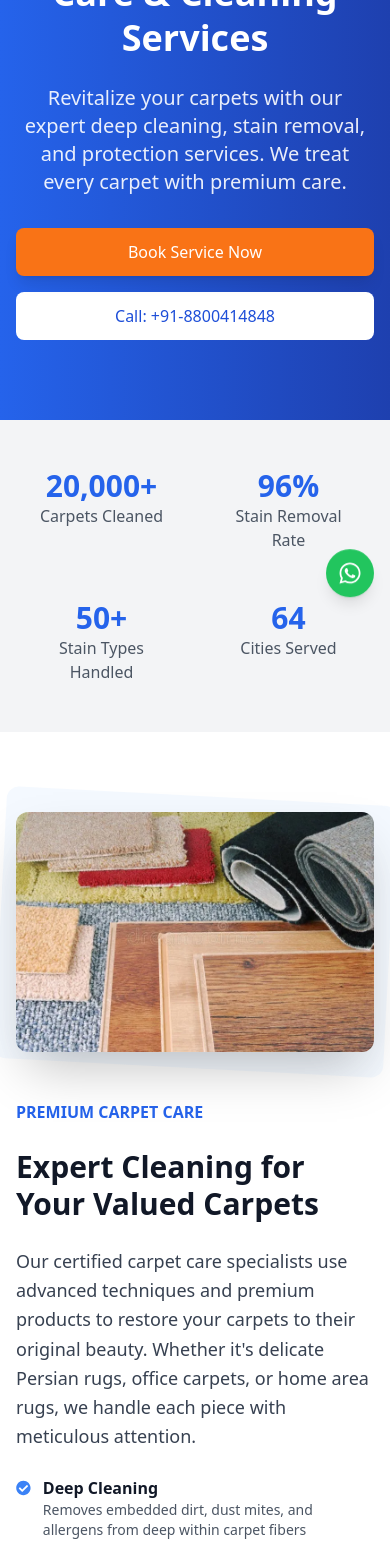
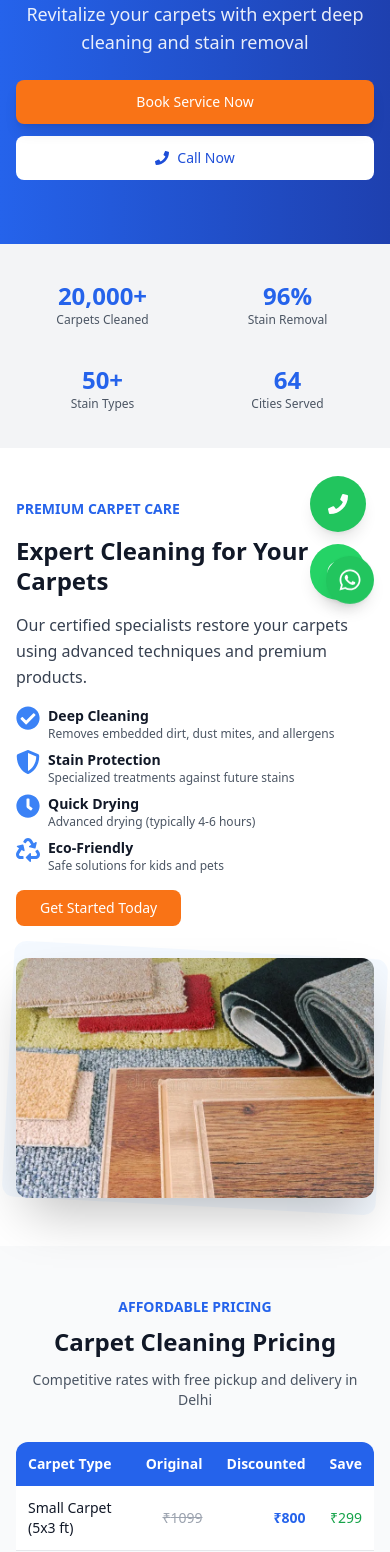
Before and after one commit to prabhakar442/wearwiselysitereact77.0, a React (Vite) app: page /carpet-cleaning in a window 390 px wide. Shown: the part 220-1772 px from the top of the page. Built offline with nearby package versions, Linux system fonts and the light colour scheme.

Commit message:
Improved ServicesGrid component with better design and mobile responsiveness

```diff
--- a/src/components/BagPage.tsx
+++ b/src/components/BagPage.tsx
@@ -57,7 +57,7 @@ const BagPage = () => {
               Book Service Now
             </button>
             <button className="bg-white text-blue-700 hover:bg-gray-100 px-8 py-3 rounded-lg font-medium transition-all duration-300">
-              Call: +91-8800414848
+              Call: +91-9711758814
             </button>
           </div>
         </div>
@@ -255,7 +255,7 @@ const BagPage = () => {
               Book Now
             </button>
             <button className="bg-transparent border-2 border-white text-white hover:bg-white hover:text-blue-700 px-8 py-3 rounded-lg font-medium transition-all duration-300">
-              Call: +91-8800414848
+              Call: +91-9711758814
             </button>
           </div>
         </div>
--- a/src/components/CarpetPage.tsx
+++ b/src/components/CarpetPage.tsx
@@ -1,6 +1,6 @@
 import React from 'react';
 import carpetImage from './carpetpic-bg.webp';
-import { FaCheckCircle, FaShieldAlt, FaClock, FaRecycle, FaStar } from 'react-icons/fa';
+import { FaCheckCircle, FaShieldAlt, FaClock, FaRecycle, FaStar, FaPhone, FaWhatsapp } from 'react-icons/fa';
 
 const CarpetPage = () => {
   const openCallbackForm = () => {
@@ -18,70 +18,84 @@ const CarpetPage = () => {
   ];
 
   const services = [
-    { icon: <FaCheckCircle className="text-blue-500 text-2xl" />, title: "Deep Cleaning", description: "Removes embedded dirt, dust mites, and allergens from deep within carpet fibers" },
-    { icon: <FaShieldAlt className="text-blue-500 text-2xl" />, title: "Stain Protection", description: "Specialized treatments to protect against future stains and spills" },
-    { icon: <FaClock className="text-blue-500 text-2xl" />, title: "Quick Drying", description: "Advanced drying techniques to minimize downtime (typically 4-6 hours)" },
-    { icon: <FaRecycle className="text-blue-500 text-2xl" />, title: "Eco-Friendly", description: "Using biodegradable and non-toxic cleaning solutions safe for kids and pets" },
+    { icon: <FaCheckCircle className="text-blue-500 text-2xl" />, title: "Deep Cleaning", description: "Removes embedded dirt, dust mites, and allergens" },
+    { icon: <FaShieldAlt className="text-blue-500 text-2xl" />, title: "Stain Protection", description: "Specialized treatments against future stains" },
+    { icon: <FaClock className="text-blue-500 text-2xl" />, title: "Quick Drying", description: "Advanced drying (typically 4-6 hours)" },
+    { icon: <FaRecycle className="text-blue-500 text-2xl" />, title: "Eco-Friendly", description: "Safe solutions for kids and pets" },
   ];
 
   const faqs = [
-    { question: "Is carpet cleaning safe for delicate fabrics?", answer: "Yes, we use specialized solutions that are safe for all carpet materials including wool, silk, and synthetic blends." },
-    { question: "How long does the carpet cleaning process take?", answer: "Typically, carpet cleaning is completed within 5-7 working days, including pickup and delivery. Onsite cleaning takes 2-4 hours depending on size." },
-    { question: "Do you offer pickup and delivery services?", answer: "Yes, we provide free pickup and delivery options across Delhi for all carpet cleaning services." },
-    { question: "Can you remove tough stains like wine or pet urine?", answer: "Absolutely! Our professional-grade cleaning solutions can handle even the toughest stains including wine, coffee, ink, and pet accidents." },
-    { question: "How often should I get my carpets professionally cleaned?", answer: "We recommend professional cleaning every 6-12 months for regular use, or more frequently in high-traffic areas or homes with pets." },
+    { question: "Is carpet cleaning safe for delicate fabrics?", answer: "Yes, safe for wool, silk, and synthetic blends." },
+    { question: "How long does cleaning take?", answer: "5-7 days with pickup/delivery. Onsite: 2-4 hours." },
+    { question: "Do you offer pickup and delivery?", answer: "Yes, free across Delhi." },
+    { question: "Can you remove tough stains?", answer: "Yes, including wine, coffee, ink, and pet stains." },
+    { question: "How often should I clean?", answer: "Every 6-12 months, more for high-traffic areas." },
   ];
 
   return (
     <section className="min-h-screen bg-white dark:bg-gray-900 text-gray-900 dark:text-gray-100 font-sans">
 
+      {/* Floating Action Buttons - Mobile Only */}
+      <div className="fixed bottom-6 right-6 z-50 flex flex-col gap-3 md:hidden">
+        <a
+          href="tel:+919711758814"
+          className="bg-green-500 text-white w-14 h-14 rounded-full flex items-center justify-center shadow-lg hover:bg-green-600 transition-colors"
+        >
+          <FaPhone className="text-xl" />
+        </a>
+        <a
+          href="https://wa.me/919711758814"
+          className="bg-[#25D366] text-white w-14 h-14 rounded-full flex items-center justify-center shadow-lg hover:bg-[#128C7E] transition-colors"
+        >
+          <FaWhatsapp className="text-2xl" />
+        </a>
+      </div>
+
       {/* Hero Section */}
-      <div className="bg-gradient-to-r from-blue-600 to-blue-800 text-white py-20 px-4 text-center">
+      <div className="bg-gradient-to-r from-blue-600 to-blue-800 text-white py-16 md:py-20 px-4 text-center">
         <div className="max-w-4xl mx-auto">
-          <h1 className="text-4xl md:text-5xl font-bold mb-6 leading-tight">Professional Carpet Care & Cleaning Services</h1>
-          <p className="text-xl mb-8 opacity-90 max-w-3xl mx-auto">
-            Revitalize your carpets with our expert deep cleaning, stain removal, and protection services. We treat every carpet with premium care.
+          <h1 className="text-3xl md:text-5xl font-bold mb-4 md:mb-6 leading-tight">Professional Carpet Cleaning</h1>
+          <p className="text-lg md:text-xl mb-6 md:mb-8 opacity-90 max-w-3xl mx-auto">
+            Revitalize your carpets with expert deep cleaning and stain removal
           </p>
-          <div className="flex flex-col sm:flex-row justify-center gap-4">
+          <div className="flex flex-col sm:flex-row justify-center gap-3 md:gap-4">
             <button
               onClick={openCallbackForm}
-              className="bg-orange-500 hover:bg-orange-600 text-white px-8 py-3 rounded-lg font-medium transition-all duration-300 transform hover:scale-105 shadow-lg"
+              className="bg-orange-500 hover:bg-orange-600 text-white px-6 py-3 md:px-8 md:py-3 rounded-lg font-medium transition-all duration-300 transform hover:scale-105 shadow-lg text-sm md:text-base"
             >
               Book Service Now
             </button>
-            <button className="bg-white text-blue-700 hover:bg-gray-100 px-8 py-3 rounded-lg font-medium transition-all duration-300">
-              Call: +91-8800414848
-            </button>
+            <a
+              href="tel:+919711758814"
+              className="bg-white text-blue-700 hover:bg-gray-100 px-6 py-3 md:px-8 md:py-3 rounded-lg font-medium transition-all duration-300 flex items-center justify-center gap-2 text-sm md:text-base"
+            >
+              <FaPhone /> Call Now
+            </a>
           </div>
         </div>
       </div>
 
       {/* Stats Bar */}
-      <div className="bg-gray-100 dark:bg-gray-800 py-8">
-        <div className="max-w-7xl mx-auto px-4 grid grid-cols-2 md:grid-cols-4 gap-4 text-center">
-          <div className="p-4">
-            <div className="text-3xl font-bold text-blue-600">20,000+</div>
-            <div className="text-gray-600 dark:text-gray-300">Carpets Cleaned</div>
+      <div className="bg-gray-100 dark:bg-gray-800 py-6 md:py-8">
+        <div className="max-w-7xl mx-auto px-4 grid grid-cols-2 md:grid-cols-4 gap-3 md:gap-4 text-center">
+          {[
+            { value: "20,000+", label: "Carpets Cleaned" },
+            { value: "96%", label: "Stain Removal" },
+            { value: "50+", label: "Stain Types" },
+            { value: "64", label: "Cities Served" }
+          ].map((stat, index) => (
+            <div key={index} className="p-3 md:p-4">
+              <div className="text-2xl md:text-3xl font-bold text-blue-600">{stat.value}</div>
+              <div className="text-xs md:text-sm text-gray-600 dark:text-gray-300">{stat.label}</div>
             </div>
-          <div className="p-4">
-            <div className="text-3xl font-bold text-blue-600">96%</div>
-            <div className="text-gray-600 dark:text-gray-300">Stain Removal Rate</div>
-          </div>
-          <div className="p-4">
-            <div className="text-3xl font-bold text-blue-600">50+</div>
-            <div className="text-gray-600 dark:text-gray-300">Stain Types Handled</div>
-          </div>
-          <div className="p-4">
-            <div className="text-3xl font-bold text-blue-600">64</div>
-            <div className="text-gray-600 dark:text-gray-300">Cities Served</div>
-          </div>
+          ))}
         </div>
       </div>
 
       {/* Carpet Image & Text */}
-      <div className="max-w-7xl mx-auto py-20 px-4 grid grid-cols-1 md:grid-cols-2 gap-12 items-center">
-        <div className="flex justify-center relative">
-          <div className="absolute -inset-4 bg-blue-100 rounded-xl rotate-3 opacity-30"></div>
+      <div className="max-w-7xl mx-auto py-12 md:py-20 px-4 grid grid-cols-1 md:grid-cols-2 gap-8 md:gap-12 items-center">
+        <div className="flex justify-center relative order-2 md:order-1">
+          <div className="absolute -inset-2 md:-inset-4 bg-blue-100 rounded-xl rotate-3 opacity-30"></div>
           <img
             src={carpetImage}
             alt="Professional Carpet Cleaning Service"
@@ -89,28 +103,28 @@ const CarpetPage = () => {
           />
         </div>
 
-        <div className="space-y-6">
-          <span className="text-blue-600 font-semibold">PREMIUM CARPET CARE</span>
-          <h2 className="text-3xl md:text-4xl font-bold text-gray-900 dark:text-white leading-tight">
-            Expert Cleaning for Your Valued Carpets
+        <div className="space-y-4 md:space-y-6 order-1 md:order-2">
+          <span className="text-blue-600 font-semibold text-sm md:text-base">PREMIUM CARPET CARE</span>
+          <h2 className="text-2xl md:text-4xl font-bold text-gray-900 dark:text-white leading-tight">
+            Expert Cleaning for Your Carpets
           </h2>
-          <p className="text-lg text-gray-700 dark:text-gray-300 leading-relaxed">
-            Our certified carpet care specialists use advanced techniques and premium products to restore your carpets to their original beauty. Whether it's delicate Persian rugs, office carpets, or home area rugs, we handle each piece with meticulous attention.
+          <p className="text-base md:text-lg text-gray-700 dark:text-gray-300 leading-relaxed">
+            Our certified specialists restore your carpets using advanced techniques and premium products.
           </p>
-          <ul className="space-y-3">
+          <ul className="space-y-2 md:space-y-3">
             {services.map((service, index) => (
-              <li key={index} className="flex items-start gap-3">
+              <li key={index} className="flex items-start gap-2 md:gap-3">
                 {service.icon}
                 <div>
-                  <h3 className="font-semibold">{service.title}</h3>
-                  <p className="text-gray-600 dark:text-gray-400 text-sm">{service.description}</p>
+                  <h3 className="font-semibold text-sm md:text-base">{service.title}</h3>
+                  <p className="text-gray-600 dark:text-gray-400 text-xs md:text-sm">{service.description}</p>
                 </div>
               </li>
             ))}
           </ul>
           <button
             onClick={openCallbackForm}
-            className="bg-orange-500 hover:bg-orange-600 text-white px-8 py-3 rounded-lg font-medium transition-all duration-300 mt-6"
+            className="bg-orange-500 hover:bg-orange-600 text-white px-6 py-2 md:px-8 md:py-3 rounded-lg font-medium transition-all duration-300 mt-4 md:mt-6 text-sm md:text-base"
           >
             Get Started Today
           </button>
@@ -118,13 +132,13 @@ const CarpetPage = () => {
       </div>
 
       {/* Price Table */}
-      <div className="bg-gray-50 dark:bg-gray-800 py-16 px-4">
+      <div className="bg-gray-50 dark:bg-gray-800 py-12 md:py-16 px-4">
         <div className="max-w-7xl mx-auto">
-          <div className="text-center mb-12">
-            <span className="text-blue-600 font-semibold">AFFORDABLE PRICING</span>
-            <h2 className="text-3xl font-bold mt-2 mb-4">Transparent Carpet Cleaning Pricing</h2>
-            <p className="max-w-2xl mx-auto text-gray-600 dark:text-gray-300">
-              Competitive rates for premium services. All prices include free pickup and delivery within Delhi.
+          <div className="text-center mb-8 md:mb-12">
+            <span className="text-blue-600 font-semibold text-sm md:text-base">AFFORDABLE PRICING</span>
+            <h2 className="text-2xl md:text-3xl font-bold mt-2 mb-3 md:mb-4">Carpet Cleaning Pricing</h2>
+            <p className="max-w-2xl mx-auto text-gray-600 dark:text-gray-300 text-sm md:text-base">
+              Competitive rates with free pickup and delivery in Delhi
             </p>
           </div>
 
@@ -132,124 +146,134 @@ const CarpetPage = () => {
             <table className="min-w-full bg-white dark:bg-gray-700 rounded-xl overflow-hidden shadow-lg">
               <thead>
                 <tr className="bg-blue-600 text-white">
-                  <th className="p-4 text-left">Carpet Type</th>
-                  <th className="p-4 text-right">Original Price</th>
-                  <th className="p-4 text-right">Discounted Price</th>
-                  <th className="p-4 text-right">You Save</th>
+                  <th className="p-3 md:p-4 text-left text-sm md:text-base">Carpet Type</th>
+                  <th className="p-3 md:p-4 text-right text-sm md:text-base">Original</th>
+                  <th className="p-3 md:p-4 text-right text-sm md:text-base">Discounted</th>
+                  <th className="p-3 md:p-4 text-right text-sm md:text-base">Save</th>
                 </tr>
               </thead>
               <tbody className="divide-y divide-gray-200 dark:divide-gray-600">
                 {pricingData.map((item, index) => (
                   <tr key={index} className={index % 2 === 0 ? "bg-white dark:bg-gray-700" : "bg-gray-50 dark:bg-gray-600"}>
-                    <td className="p-4 font-medium">{item.category}</td>
-                    <td className="p-4 text-right line-through text-gray-400">₹{item.original}</td>
-                    <td className="p-4 text-right font-bold text-blue-600 dark:text-blue-400">₹{item.discounted}</td>
-                    <td className="p-4 text-right text-green-600 dark:text-green-400">₹{item.original - item.discounted}</td>
+                    <td className="p-3 md:p-4 font-medium text-sm md:text-base">{item.category}</td>
+                    <td className="p-3 md:p-4 text-right line-through text-gray-400 text-sm md:text-base">₹{item.original}</td>
+                    <td className="p-3 md:p-4 text-right font-bold text-blue-600 dark:text-blue-400 text-sm md:text-base">₹{item.discounted}</td>
+                    <td className="p-3 md:p-4 text-right text-green-600 dark:text-green-400 text-sm md:text-base">₹{item.original - item.discounted}</td>
                   </tr>
                 ))}
               </tbody>
             </table>
           </div>
 
-          <div className="mt-8 text-center">
-            <p className="text-gray-600 dark:text-gray-300 mb-4">
-              * Prices may vary for extensive stain removal or premium materials
+          <div className="mt-6 md:mt-8 text-center">
+            <p className="text-gray-600 dark:text-gray-300 mb-3 md:mb-4 text-xs md:text-sm">
+              * Prices may vary for extensive stain removal
             </p>
             <button
               onClick={openCallbackForm}
-              className="bg-orange-500 hover:bg-orange-600 text-white px-8 py-3 rounded-lg font-medium transition-all duration-300 inline-flex items-center"
+              className="bg-orange-500 hover:bg-orange-600 text-white px-6 py-2 md:px-8 md:py-3 rounded-lg font-medium transition-all duration-300 inline-flex items-center text-sm md:text-base"
             >
-              <FaStar className="mr-2" /> Get Special Member Discount
+              <FaStar className="mr-1 md:mr-2" /> Member Discount
             </button>
           </div>
         </div>
       </div>
 
       {/* Testimonials */}
-      <div className="py-16 px-4 bg-white dark:bg-gray-900">
+      <div className="py-12 md:py-16 px-4 bg-white dark:bg-gray-900">
         <div className="max-w-4xl mx-auto text-center">
-          <span className="text-blue-600 font-semibold">CUSTOMER REVIEWS</span>
-          <h2 className="text-3xl font-bold mt-2 mb-12">What Our Clients Say</h2>
+          <span className="text-blue-600 font-semibold text-sm md:text-base">CUSTOMER REVIEWS</span>
+          <h2 className="text-2xl md:text-3xl font-bold mt-2 mb-8 md:mb-12">What Clients Say</h2>
 
-          <div className="grid grid-cols-1 md:grid-cols-2 gap-8">
-            <div className="bg-gray-50 dark:bg-gray-800 p-6 rounded-xl shadow-sm">
-              <div className="flex items-center mb-4">
+          <div className="grid grid-cols-1 gap-6 md:grid-cols-2 md:gap-8">
+            {[
+              {
+                quote: "My white carpet looked brand new after DhobiLite's service. They removed red wine stains!",
+                name: "- Priya Malhotra, Gurgaon"
+              },
+              {
+                quote: "Office carpets were full of stains. DhobiLite made them look like new again!",
+                name: "- Rajesh Khanna, Corporate Office"
+              }
+            ].map((testimonial, index) => (
+              <div key={index} className="bg-gray-50 dark:bg-gray-800 p-4 md:p-6 rounded-xl shadow-sm">
+                <div className="flex items-center justify-center mb-3 md:mb-4">
                   {[1, 2, 3, 4, 5].map((star) => (
-                  <FaStar key={star} className="text-yellow-400" />
+                    <FaStar key={star} className="text-yellow-400 text-sm md:text-base" />
                   ))}
                 </div>
-              <p className="text-gray-700 dark:text-gray-300 italic mb-4">
-                "My white living room carpet looked brand new after DhobiLite's service. They removed red wine stains I thought were permanent!"
+                <p className="text-gray-700 dark:text-gray-300 italic mb-3 md:mb-4 text-sm md:text-base">
+                  {testimonial.quote}
                 </p>
-              <div className="font-semibold">- Priya Malhotra, Gurgaon</div>
+                <div className="font-semibold text-sm md:text-base">{testimonial.name}</div>
               </div>
-
-            <div className="bg-gray-50 dark:bg-gray-800 p-6 rounded-xl shadow-sm">
-              <div className="flex items-center mb-4">
-                {[1, 2, 3, 4, 5].map((star) => (
-                  <FaStar key={star} className="text-yellow-400" />
             ))}
-              </div>
-              <p className="text-gray-700 dark:text-gray-300 italic mb-4">
-                "The office carpets were full of coffee stains and foot traffic marks. DhobiLite made them look like new again - our clients noticed immediately!"
-              </p>
-              <div className="font-semibold">- Rajesh Khanna, Corporate Office</div>
-            </div>
           </div>
         </div>
       </div>
 
       {/* FAQ */}
-      <div className="max-w-4xl mx-auto py-16 px-4">
-        <div className="text-center mb-12">
-          <span className="text-blue-600 font-semibold">HAVE QUESTIONS?</span>
-          <h2 className="text-3xl font-bold mt-2">Frequently Asked Questions</h2>
+      <div className="max-w-4xl mx-auto py-12 md:py-16 px-4">
+        <div className="text-center mb-8 md:mb-12">
+          <span className="text-blue-600 font-semibold text-sm md:text-base">HAVE QUESTIONS?</span>
+          <h2 className="text-2xl md:text-3xl font-bold mt-2">FAQs</h2>
         </div>
 
-        <div className="space-y-4">
+        <div className="space-y-3 md:space-y-4">
           {faqs.map((faq, index) => (
-            <details key={index} className="group border border-gray-200 dark:border-gray-700 rounded-xl p-4 hover:border-blue-300 transition-colors duration-300">
+            <details key={index} className="group border border-gray-200 dark:border-gray-700 rounded-xl p-3 md:p-4 hover:border-blue-300 transition-colors duration-300">
               <summary className="flex justify-between items-center font-medium cursor-pointer list-none">
-                <span className="group-hover:text-blue-600 transition-colors duration-300">{faq.question}</span>
-                <svg className="w-5 h-5 text-gray-500 group-hover:text-blue-600 transition-transform duration-300 group-open:rotate-180" fill="none" stroke="currentColor" viewBox="0 0 24 24">
+                <span className="group-hover:text-blue-600 transition-colors duration-300 text-sm md:text-base">{faq.question}</span>
+                <svg className="w-4 h-4 md:w-5 md:h-5 text-gray-500 group-hover:text-blue-600 transition-transform duration-300 group-open:rotate-180" fill="none" stroke="currentColor" viewBox="0 0 24 24">
                   <path strokeLinecap="round" strokeLinejoin="round" strokeWidth="2" d="M19 9l-7 7-7-7" />
                 </svg>
               </summary>
-              <p className="mt-3 text-gray-700 dark:text-gray-300 pl-2">
+              <p className="mt-2 md:mt-3 text-gray-700 dark:text-gray-300 pl-2 text-xs md:text-sm">
                 {faq.answer}
               </p>
             </details>
           ))}
         </div>
 
-        <div className="mt-12 text-center">
-          <h3 className="text-xl font-semibold mb-4">Still have questions?</h3>
+        <div className="mt-8 md:mt-12 text-center">
+          <h3 className="text-lg md:text-xl font-semibold mb-3 md:mb-4">Still have questions?</h3>
+          <div className="flex flex-col sm:flex-row justify-center gap-3">
             <button
               onClick={openCallbackForm}
-            className="bg-blue-600 hover:bg-blue-700 text-white px-8 py-3 rounded-lg font-medium transition-all duration-300"
+              className="bg-blue-600 hover:bg-blue-700 text-white px-6 py-2 md:px-8 md:py-3 rounded-lg font-medium transition-all duration-300 text-sm md:text-base"
             >
-            Contact Our Support Team
+              Contact Support
             </button>
+            <a
+              href="https://wa.me/919711758814"
+              className="bg-green-500 hover:bg-green-600 text-white px-6 py-2 md:px-8 md:py-3 rounded-lg font-medium transition-all duration-300 flex items-center justify-center gap-2 text-sm md:text-base"
+            >
+              <FaWhatsapp /> WhatsApp Us
+            </a>
+          </div>
         </div>
       </div>
 
       {/* CTA Section */}
-      <div className="bg-gradient-to-r from-blue-700 to-blue-900 text-white py-16 px-4">
+      <div className="bg-gradient-to-r from-blue-700 to-blue-900 text-white py-12 md:py-16 px-4">
         <div className="max-w-4xl mx-auto text-center">
-          <h2 className="text-3xl font-bold mb-6">Ready to Refresh Your Carpets?</h2>
-          <p className="text-xl mb-8 opacity-90 max-w-2xl mx-auto">
-            Schedule a cleaning today and experience the DhobiLite difference in carpet care.
+          <h2 className="text-2xl md:text-3xl font-bold mb-4 md:mb-6">Ready to Refresh Your Carpets?</h2>
+          <p className="text-lg md:text-xl mb-6 md:mb-8 opacity-90 max-w-2xl mx-auto">
+            Schedule a cleaning today
           </p>
-          <div className="flex flex-col sm:flex-row justify-center gap-4">
+          <div className="flex flex-col sm:flex-row justify-center gap-3 md:gap-4">
             <button
               onClick={openCallbackForm}
-              className="bg-white text-blue-700 hover:bg-gray-100 px-8 py-3 rounded-lg font-medium transition-all duration-300 shadow-lg"
+              className="bg-white text-blue-700 hover:bg-gray-100 px-6 py-2 md:px-8 md:py-3 rounded-lg font-medium transition-all duration-300 shadow-lg text-sm md:text-base"
             >
               Book Now
             </button>
-            <button className="bg-transparent border-2 border-white text-white hover:bg-white hover:text-blue-700 px-8 py-3 rounded-lg font-medium transition-all duration-300">
-              Call: +91-8800414848
-            </button>
+            <a
+              href="tel:+919711758814"
+              className="bg-transparent border-2 border-white text-white hover:bg-white hover:text-blue-700 px-6 py-2 md:px-8 md:py-3 rounded-lg font-medium transition-all duration-300 flex items-center justify-center gap-2 text-sm md:text-base"
+            >
+              <FaPhone /> Call Now
+            </a>
           </div>
         </div>
       </div>
--- a/src/components/DryCleanPage.tsx
+++ b/src/components/DryCleanPage.tsx
@@ -57,7 +57,7 @@ const DryCleanPage = () => {
               Book Service Now
             </button>
             <button className="bg-white text-blue-700 hover:bg-gray-100 px-8 py-3 rounded-lg font-medium transition-all duration-300">
-              Call: +91-8800414848
+              Call: +91-9711758814
             </button>
           </div>
         </div>
@@ -255,7 +255,7 @@ const DryCleanPage = () => {
               Book Now
             </button>
             <button className="bg-transparent border-2 border-white text-white hover:bg-white hover:text-blue-700 px-8 py-3 rounded-lg font-medium transition-all duration-300">
-              Call: +91-8800414848
+              Call: +91-9711758814
             </button>
           </div>
         </div>
```
Lines whose indentation alone changed are shown as unchanged.
